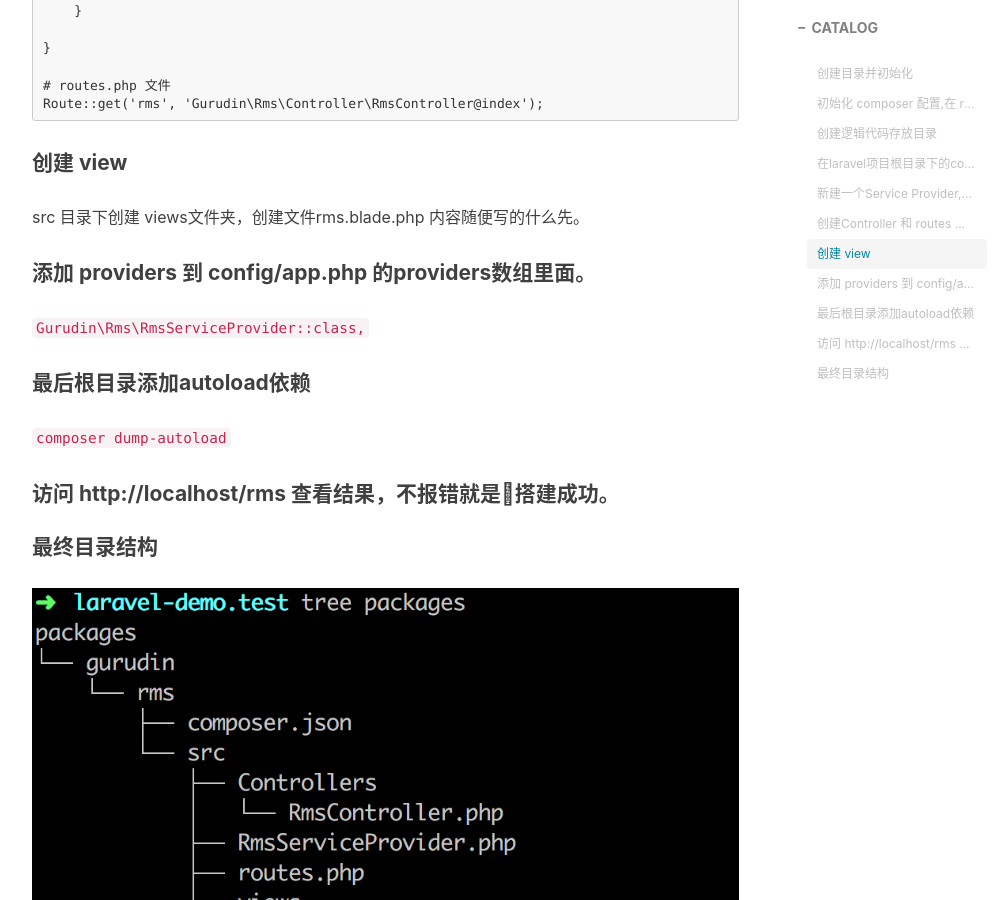
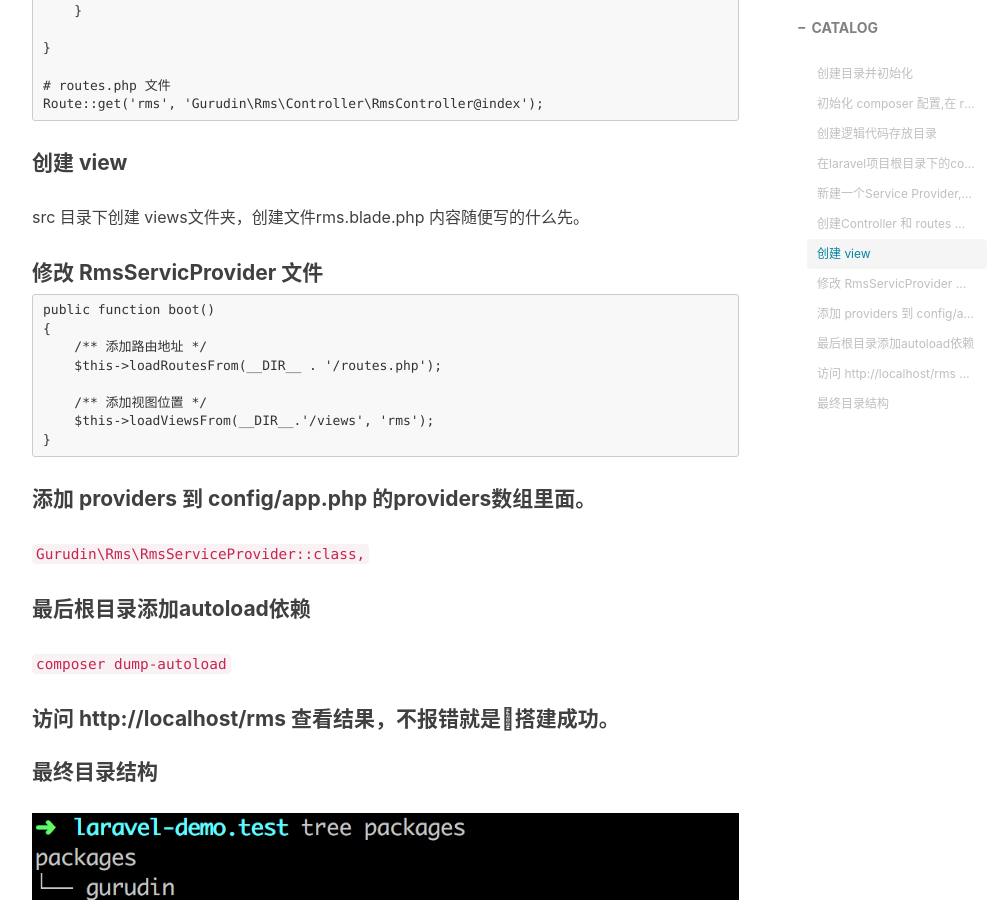
Before and after one commit to gurudin/gurudin.github.io, a Jekyll site: the page built from _posts/2018-06-29-laravel-package.md, in a window 1280 px wide and 900 px high, scrolled down 2646 px. Shown: the whole window, without its empty margins (233-1238 px from the left). Built offline with Jekyll 4.4.1, drawn with Linux system fonts in a browser that asks for light colours; nearby versions of some CDN libraries; comment, search, counter and statistics services are not loaded.

Commit message:
fixed eitd article

````diff
--- a/_posts/2018-06-29-laravel-package.md
+++ b/_posts/2018-06-29-laravel-package.md
@@ -60,6 +60,18 @@ Route::get('rms', 'Gurudin\Rms\Controller\RmsController@index');
 src 目录下创建 views文件夹，创建文件rms.blade.php
 内容随便写的什么先。
 
+#### 修改 RmsServicProvider 文件
+```
+public function boot()
+{
+    /** 添加路由地址 */
+    $this->loadRoutesFrom(__DIR__ . '/routes.php');
+
+    /** 添加视图位置 */
+    $this->loadViewsFrom(__DIR__.'/views', 'rms');
+}
+```
+
 #### 添加 providers 到 config/app.php 的providers数组里面。
 ``` Gurudin\Rms\RmsServiceProvider::class, ```
 
````
